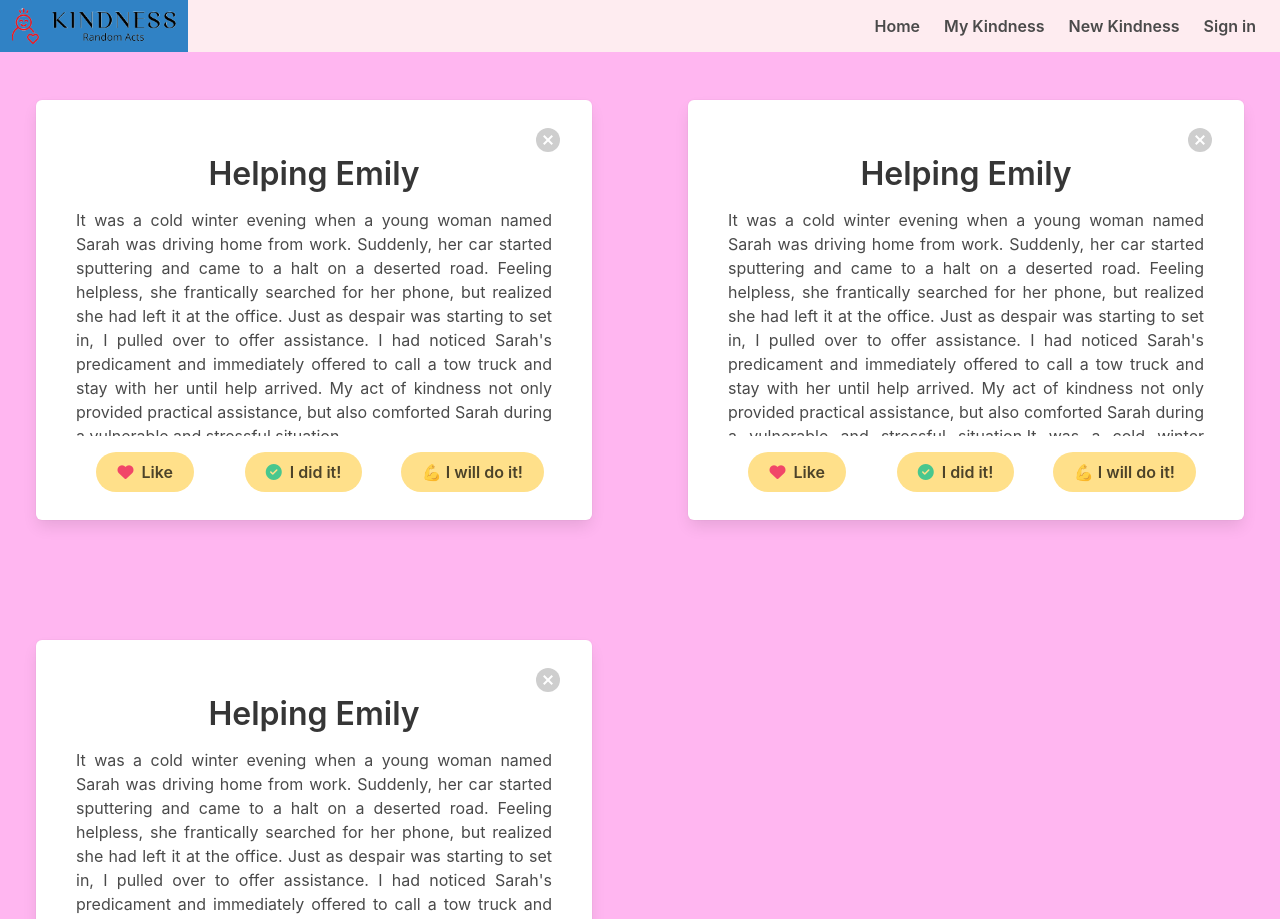
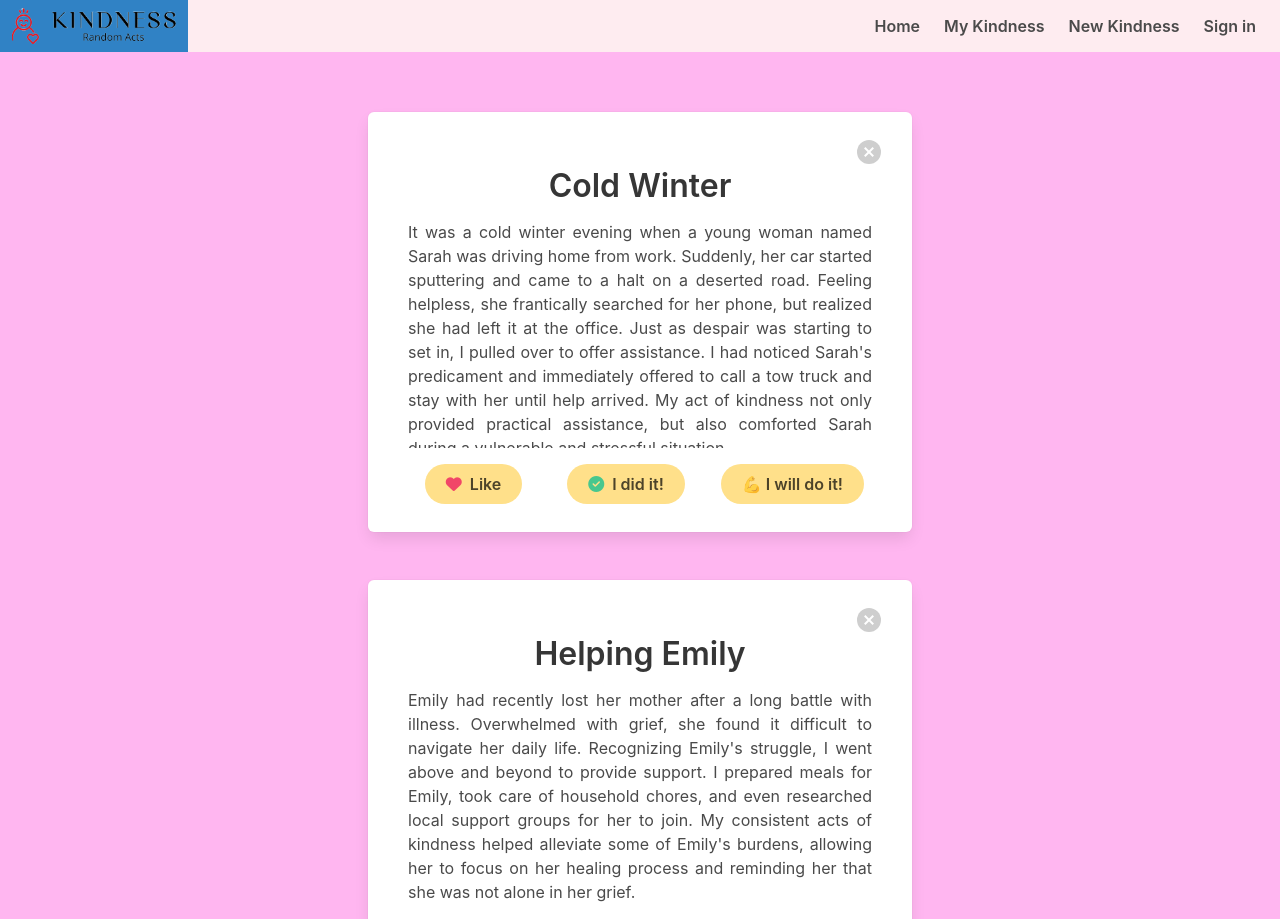
Before and after one commit to mohamedmhussein/phase-2-project-random-acts-of-kindness, a React (Create React App) app: page /MyKindness in a window 1280 px wide. Shown: the top 919 px of the page. Built offline with nearby package versions, Linux system fonts and the light colour scheme; data requests are answered from the project's data file.

Commit message:
Passes json file data to myKindness component

```diff
--- a/db.json
+++ b/db.json
@@ -8,12 +8,12 @@
         {
             "id": 2,
             "title": "Helping Emily",
-            "prompt": "Emily had recently lost her mother after a long battle with illness. Overwhelmed with grief, she found it difficult to navigate her daily life. Recognizing Emily's struggle, I went above and beyond to provide support. I prepared meals for Emily, took care of household chores, and even researched local support groups for her to join. My consistent acts of kindness helped alleviate some of Emily's burdens, allowing her to focus on her healing process and reminding her that she was not alone in her grief."
+            "act": "Emily had recently lost her mother after a long battle with illness. Overwhelmed with grief, she found it difficult to navigate her daily life. Recognizing Emily's struggle, I went above and beyond to provide support. I prepared meals for Emily, took care of household chores, and even researched local support groups for her to join. My consistent acts of kindness helped alleviate some of Emily's burdens, allowing her to focus on her healing process and reminding her that she was not alone in her grief."
         },
         {
             "id": 3,
             "title": "Charity Act",
-            "prompt": "During a devastating flood that affected an entire neighborhood, many families lost their homes and belongings. In response to the crisis, I organized a donation drive. I reached out to her community, urging them to contribute essential items such as clothing, food, and toiletries. My team and I collected the donations, sorted and packed them, and personally distributed them to the affected families. Such acts of kindness not only provided immediate relief, but also demonstrated the power of community support and unity during difficult times."
+            "act": "During a devastating flood that affected an entire neighborhood, many families lost their homes and belongings. In response to the crisis, I organized a donation drive. I reached out to her community, urging them to contribute essential items such as clothing, food, and toiletries. My team and I collected the donations, sorted and packed them, and personally distributed them to the affected families. Such acts of kindness not only provided immediate relief, but also demonstrated the power of community support and unity during difficult times."
         }
     ],
     "user2": [
@@ -25,12 +25,12 @@
         {
             "id": 2,
             "title": "Helping Emily",
-            "prompt": "Emily had recently lost her mother after a long battle with illness. Overwhelmed with grief, she found it difficult to navigate her daily life. Recognizing Emily's struggle, I went above and beyond to provide support. I prepared meals for Emily, took care of household chores, and even researched local support groups for her to join. My consistent acts of kindness helped alleviate some of Emily's burdens, allowing her to focus on her healing process and reminding her that she was not alone in her grief."
+            "act": "Emily had recently lost her mother after a long battle with illness. Overwhelmed with grief, she found it difficult to navigate her daily life. Recognizing Emily's struggle, I went above and beyond to provide support. I prepared meals for Emily, took care of household chores, and even researched local support groups for her to join. My consistent acts of kindness helped alleviate some of Emily's burdens, allowing her to focus on her healing process and reminding her that she was not alone in her grief."
         },
         {
             "id": 3,
             "title": "Charity Act",
-            "prompt": "During a devastating flood that affected an entire neighborhood, many families lost their homes and belongings. In response to the crisis, I organized a donation drive. I reached out to her community, urging them to contribute essential items such as clothing, food, and toiletries. My team and I collected the donations, sorted and packed them, and personally distributed them to the affected families. Such acts of kindness not only provided immediate relief, but also demonstrated the power of community support and unity during difficult times."
+            "act": "During a devastating flood that affected an entire neighborhood, many families lost their homes and belongings. In response to the crisis, I organized a donation drive. I reached out to her community, urging them to contribute essential items such as clothing, food, and toiletries. My team and I collected the donations, sorted and packed them, and personally distributed them to the affected families. Such acts of kindness not only provided immediate relief, but also demonstrated the power of community support and unity during difficult times."
         }
     ],
     "user3": [
@@ -42,12 +42,12 @@
         {
             "id": 2,
             "title": "Helping Emily",
-            "prompt": "Emily had recently lost her mother after a long battle with illness. Overwhelmed with grief, she found it difficult to navigate her daily life. Recognizing Emily's struggle, I went above and beyond to provide support. I prepared meals for Emily, took care of household chores, and even researched local support groups for her to join. My consistent acts of kindness helped alleviate some of Emily's burdens, allowing her to focus on her healing process and reminding her that she was not alone in her grief."
+            "act": "Emily had recently lost her mother after a long battle with illness. Overwhelmed with grief, she found it difficult to navigate her daily life. Recognizing Emily's struggle, I went above and beyond to provide support. I prepared meals for Emily, took care of household chores, and even researched local support groups for her to join. My consistent acts of kindness helped alleviate some of Emily's burdens, allowing her to focus on her healing process and reminding her that she was not alone in her grief."
         },
         {
             "id": 3,
             "title": "Charity Act",
-            "prompt": "During a devastating flood that affected an entire neighborhood, many families lost their homes and belongings. In response to the crisis, I organized a donation drive. I reached out to her community, urging them to contribute essential items such as clothing, food, and toiletries. My team and I collected the donations, sorted and packed them, and personally distributed them to the affected families. Such acts of kindness not only provided immediate relief, but also demonstrated the power of community support and unity during difficult times."
+            "act": "During a devastating flood that affected an entire neighborhood, many families lost their homes and belongings. In response to the crisis, I organized a donation drive. I reached out to her community, urging them to contribute essential items such as clothing, food, and toiletries. My team and I collected the donations, sorted and packed them, and personally distributed them to the affected families. Such acts of kindness not only provided immediate relief, but also demonstrated the power of community support and unity during difficult times."
         }
     ]
 }
--- a/src/App.js
+++ b/src/App.js
@@ -23,10 +23,10 @@ function App() {
     <div style={backgroundStyle2} >
       <Navbar />
       <Switch>
-        <Route path="/">
+        <Route exact path="/">
           <OthersPosts user={currentUser} />
         </Route>
-        <Route path="/MyKindness">
+        <Route exact path="/MyKindness">
           <MyKindness user={currentUser} />
         </Route>
         <Route exact path="/NewKindness">
--- a/src/MyKindness.js
+++ b/src/MyKindness.js
@@ -1,23 +1,33 @@
 import Post from "./Post";
-import { useEffect } from "react";
+import { useEffect, useState } from "react";
 
 function MyKindness({ user }) {
 
+    const [myPostsArray, setMyPostsArray] = useState([])
+
     useEffect(() => {
-
         fetch(`http://localhost:3000/${user}`)
             .then(res => res.json())
             .then(userData => {
-                console.log(userData)
+                extractUserData(userData)
             })
     }, [])
 
+    function extractUserData(data) {
+        setMyPostsArray(data)
+    }
+
+    console.log(myPostsArray)
+    const postList = myPostsArray.map(kindness => {console.log(kindness)
+    return (<Post act={kindness.act} title={kindness.title} />)})
+
     return (
         <div className="column is-offset-3 is-6">
+            {postList}
+            {/* <Post act="It was a cold winter evening when a young woman named Sarah was driving home from work. Suddenly, her car started sputtering and came to a halt on a deserted road. Feeling helpless, she frantically searched for her phone, but realized she had left it at the office. Just as despair was starting to set in, I pulled over to offer assistance. I had noticed Sarah's predicament and immediately offered to call a tow truck and stay with her until help arrived. My act of kindness not only provided practical assistance, but also comforted Sarah during a vulnerable and stressful situation." title="Helping Emily" />
             <Post act="It was a cold winter evening when a young woman named Sarah was driving home from work. Suddenly, her car started sputtering and came to a halt on a deserted road. Feeling helpless, she frantically searched for her phone, but realized she had left it at the office. Just as despair was starting to set in, I pulled over to offer assistance. I had noticed Sarah's predicament and immediately offered to call a tow truck and stay with her until help arrived. My act of kindness not only provided practical assistance, but also comforted Sarah during a vulnerable and stressful situation." title="Helping Emily" />
             <Post act="It was a cold winter evening when a young woman named Sarah was driving home from work. Suddenly, her car started sputtering and came to a halt on a deserted road. Feeling helpless, she frantically searched for her phone, but realized she had left it at the office. Just as despair was starting to set in, I pulled over to offer assistance. I had noticed Sarah's predicament and immediately offered to call a tow truck and stay with her until help arrived. My act of kindness not only provided practical assistance, but also comforted Sarah during a vulnerable and stressful situation." title="Helping Emily" />
-            <Post act="It was a cold winter evening when a young woman named Sarah was driving home from work. Suddenly, her car started sputtering and came to a halt on a deserted road. Feeling helpless, she frantically searched for her phone, but realized she had left it at the office. Just as despair was starting to set in, I pulled over to offer assistance. I had noticed Sarah's predicament and immediately offered to call a tow truck and stay with her until help arrived. My act of kindness not only provided practical assistance, but also comforted Sarah during a vulnerable and stressful situation." title="Helping Emily" />
-            <Post act="It was a cold winter evening when a young woman named Sarah was driving home from work. Suddenly, her car started sputtering and came to a halt on a deserted road. Feeling helpless, she frantically searched for her phone, but realized she had left it at the office. Just as despair was starting to set in, I pulled over to offer assistance. I had noticed Sarah's predicament and immediately offered to call a tow truck and stay with her until help arrived. My act of kindness not only provided practical assistance, but also comforted Sarah during a vulnerable and stressful situation." title="Helping Emily" />
+            <Post act="It was a cold winter evening when a young woman named Sarah was driving home from work. Suddenly, her car started sputtering and came to a halt on a deserted road. Feeling helpless, she frantically searched for her phone, but realized she had left it at the office. Just as despair was starting to set in, I pulled over to offer assistance. I had noticed Sarah's predicament and immediately offered to call a tow truck and stay with her until help arrived. My act of kindness not only provided practical assistance, but also comforted Sarah during a vulnerable and stressful situation." title="Helping Emily" /> */}
         </div>
     )
 }
--- a/src/Navbar.js
+++ b/src/Navbar.js
@@ -11,8 +11,8 @@ function Navbar() {
             </div>
             <div className="navbar-menu navbar-end mr-3 ">
                 <Link to="/" exact="true" ><a className={navItemClasses}>Home</a></Link>
-                <Link to="/MyKindness" ><a className={navItemClasses}>My Kindness</a></Link>
-                <Link to="/NewKindness" ><a className={navItemClasses}>New Kindness</a></Link>
+                <Link to="/MyKindness" exact="true" ><a className={navItemClasses}>My Kindness</a></Link>
+                <Link to="/NewKindness" exact="true" ><a className={navItemClasses}>New Kindness</a></Link>
                 <Link to="/" exact="true"><a className={navItemClasses}>Sign in</a></Link>
             </div>
         </nav>
--- a/src/OthersPosts.js
+++ b/src/OthersPosts.js
@@ -1,12 +1,12 @@
 import Post from "./Post"
-function OthersPosts({ act }) {
+function OthersPosts({ user }) {
     return (
         <div className="columns is-multiline">
             <div className="column is-half">
                 <Post act="It was a cold winter evening when a young woman named Sarah was driving home from work. Suddenly, her car started sputtering and came to a halt on a deserted road. Feeling helpless, she frantically searched for her phone, but realized she had left it at the office. Just as despair was starting to set in, I pulled over to offer assistance. I had noticed Sarah's predicament and immediately offered to call a tow truck and stay with her until help arrived. My act of kindness not only provided practical assistance, but also comforted Sarah during a vulnerable and stressful situation." title="Helping Emily" />
             </div>
             <div className="column is-half">
-                <Post act="It was a cold winter evening when a young woman named Sarah was driving home from work. Suddenly, her car started sputtering and came to a halt on a deserted road. Feeling helpless, she frantically searched for her phone, but realized she had left it at the office. Just as despair was starting to set in, I pulled over to offer assistance. I had noticed Sarah's predicament and immediately offered to call a tow truck and stay with her until help arrived. My act of kindness not only provided practical assistance, but also comforted Sarah during a vulnerable and stressful situation.It was a cold winter evening when a young woman named Sarah was driving home from work. Suddenly, her car started sputtering and came to a halt on a deserted road. Feeling helpless, she frantically searched for her phone, but realized she had left it at the office. Just as despair was starting to set in, I pulled over to offer assistance. I had noticed Sarah's predicament and immediately offered to call a tow truck and stay with her until help arrived. My act of kindness not only provided practical assistance, but also comforted Sarah during a vulnerable and stressful situation." title="Helping Emily"/>
+                <Post act="It was a cold winter evening when a young woman named Sarah was driving home from work. Suddenly, her car started sputtering and came to a halt on a deserted road. Feeling helpless, she frantically searched for her phone, but realized she had left it at the office. Just as despair was starting to set in, I pulled over to offer assistance. I had noticed Sarah's predicament and immediately offered to call a tow truck and stay with her until help arrived. My act of kindness not only provided practical assistance, but also comforted Sarah during a vulnerable and stressful situation.It was a cold winter evening when a young woman named Sarah was driving home from work. Suddenly, her car started sputtering and came to a halt on a deserted road. Feeling helpless, she frantically searched for her phone, but realized she had left it at the office. Just as despair was starting to set in, I pulled over to offer assistance. I had noticed Sarah's predicament and immediately offered to call a tow truck and stay with her until help arrived. My act of kindness not only provided practical assistance, but also comforted Sarah during a vulnerable and stressful situation." title="Helping Emily" />
             </div>
             <div className="column is-half">
                 <Post act="It was a cold winter evening when a young woman named Sarah was driving home from work. Suddenly, her car started sputtering and came to a halt on a deserted road. Feeling helpless, she frantically searched for her phone, but realized she had left it at the office. Just as despair was starting to set in, I pulled over to offer assistance. I had noticed Sarah's predicament and immediately offered to call a tow truck and stay with her until help arrived. My act of kindness not only provided practical assistance, but also comforted Sarah during a vulnerable and stressful situation." title="Helping Emily" />
```
